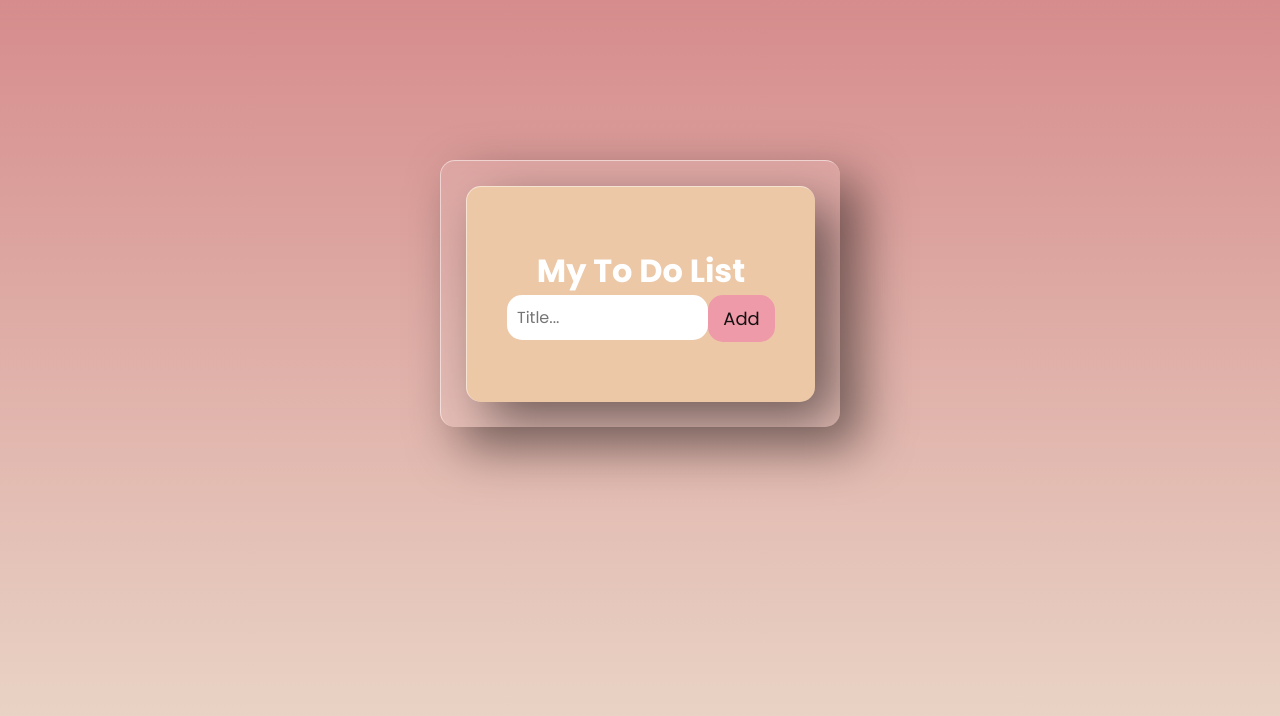
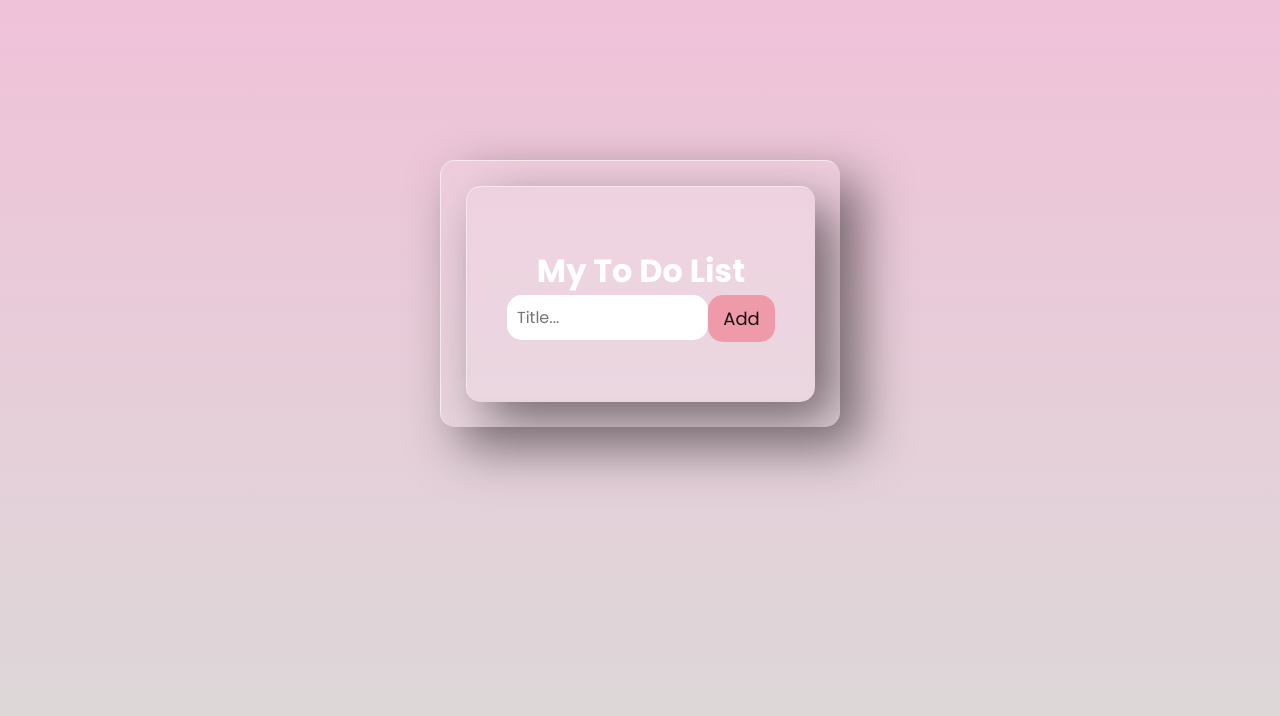
Before and after one commit to hemag462/_todolist_, a plain HTML site: page index.html in a window 1280 px wide. Drawn offline with Linux system fonts and the light colour scheme.

Commit message:
Update style.css

```diff
--- a/style.css
+++ b/style.css
@@ -20,7 +20,7 @@
   height: 100vh;
   /* overflow: hidden; */
   padding: 10px;
-  background: linear-gradient(to bottom, #d68c8c 0%, #ebdbcb 100%);
+  background: linear-gradient(to bottom, #f0c2d9 0%, #dbdad8 100%)
 }
 .wrapper{
   background: rgb(255, 255, 255,0.1);
@@ -125,7 +125,7 @@
 
   /* Style the header */
   .header {
-    background-color: #ecc8a7;
+    background-color: linear-gradient(to bottom, #f0c2d9 0%, #dbdad8 100%);
     padding: 60px 40px;
     color: white;
     text-align: center;
```
